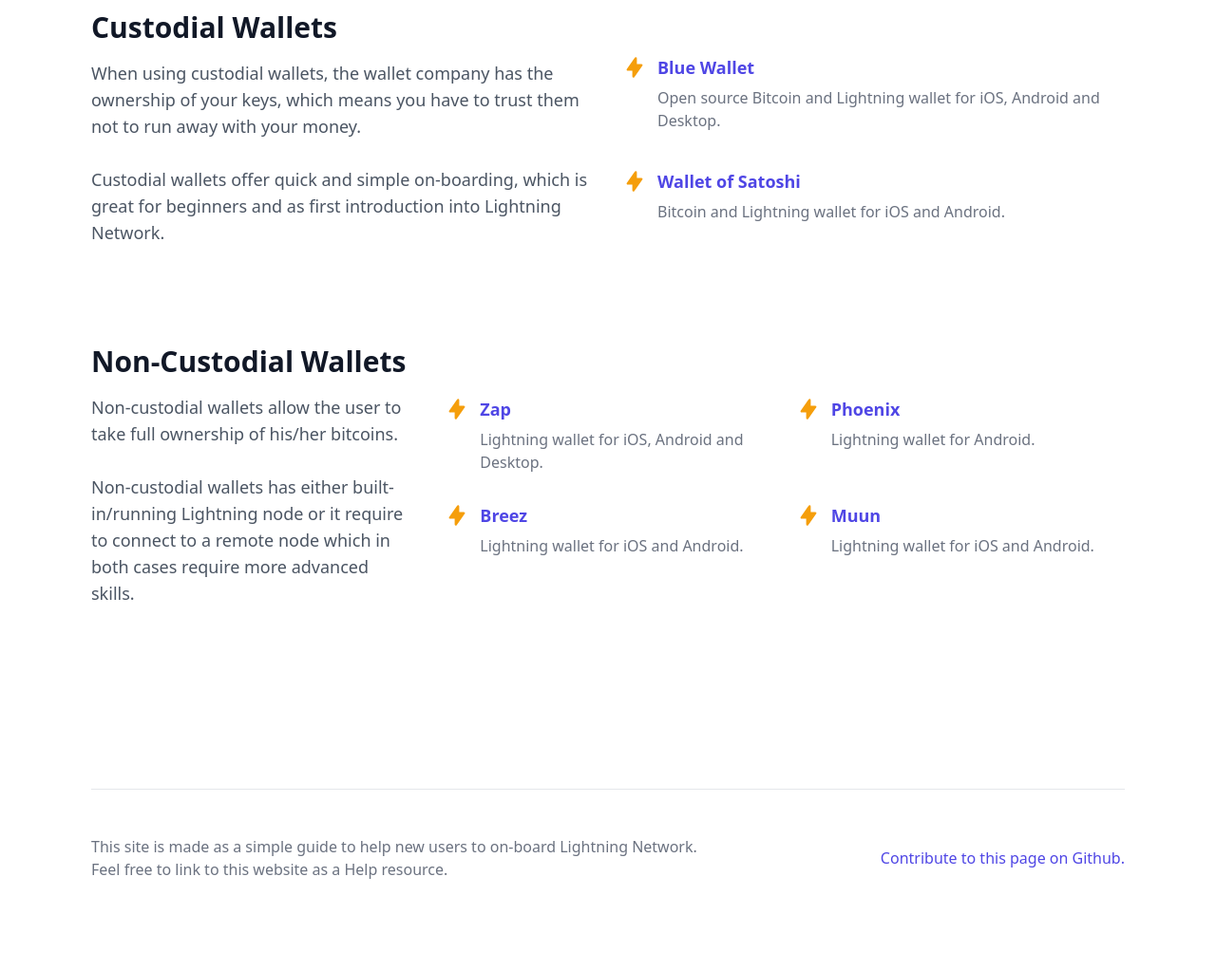
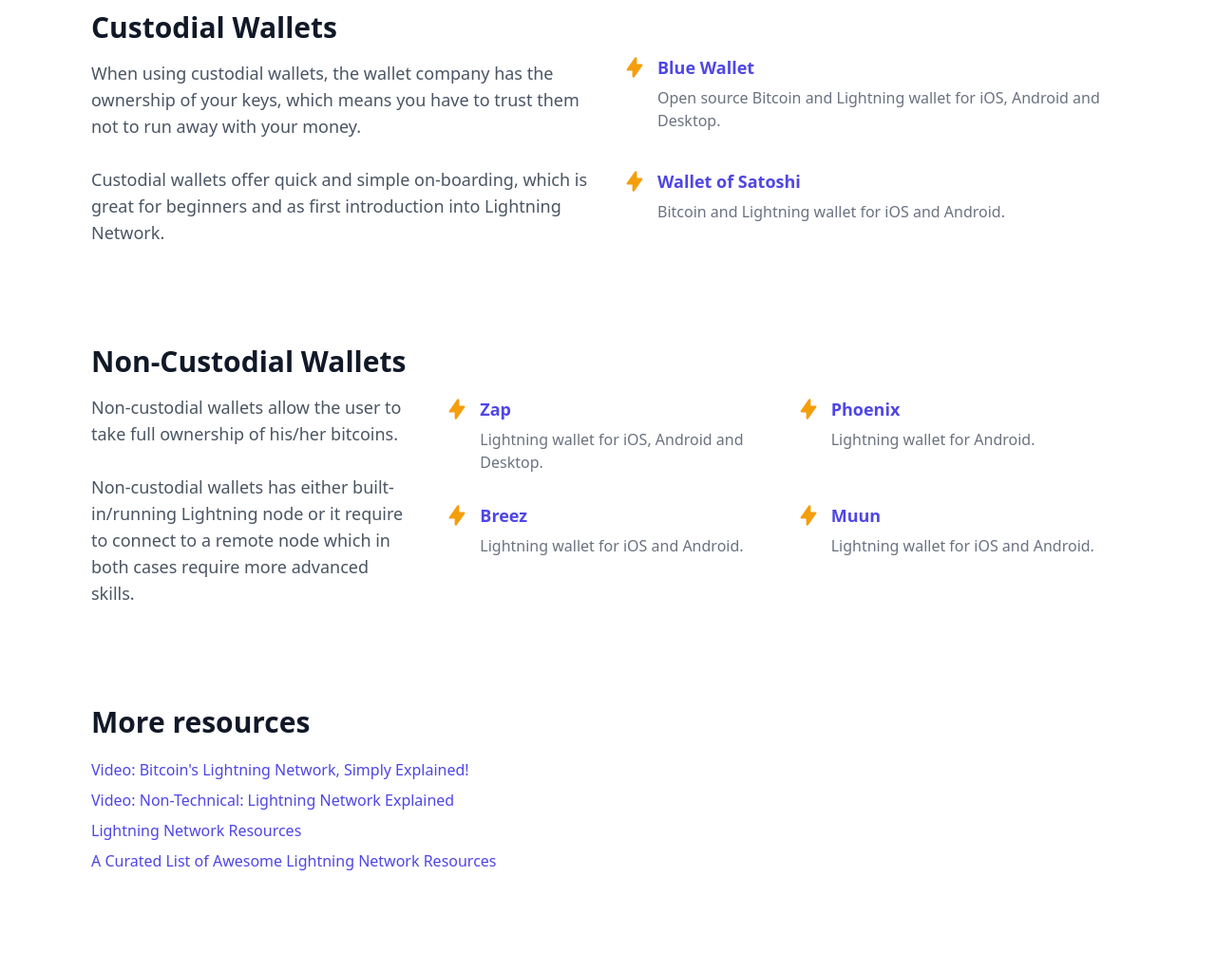
Before and after one commit to cryptochill/use-lightning-network, a website built with Vite: page index.html in a window 1280 px wide. Shown: the part 621-1643 px from the top of the page at 95% size. Before the commit the page ends 1597 px from the top, so only its background shows below. Built offline with nearby package versions, Linux system fonts and the light colour scheme; a web font is replaced by a local one; what @tailwindcss/typography would draw is missing.

Commit message:
Add more resources

```diff
--- a/index.html
+++ b/index.html
@@ -14,7 +14,12 @@
       <nav class="relative flex items-center justify-between sm:h-10 md:justify-center">
         <div class="flex items-center flex-1 md:absolute md:inset-y-0 md:left-0">
           <div class="flex items-center justify-between w-full md:w-auto text-yellow-500">
-            <svg class="h-10 w-auto hide-initially" xmlns="http://www.w3.org/2000/svg" viewBox="0 0 20 20" fill="currentColor" style="display: none"><path fill-rule="evenodd" d="M11.3 1.046A1 1 0 0112 2v5h4a1 1 0 01.82 1.573l-7 10A1 1 0 018 18v-5H4a1 1 0 01-.82-1.573l7-10a1 1 0 011.12-.38z" clip-rule="evenodd"/></svg>
+            <svg class="h-10 w-auto hide-initially" xmlns="http://www.w3.org/2000/svg" viewBox="0 0 20 20"
+                 fill="currentColor" style="display: none">
+              <path fill-rule="evenodd"
+                    d="M11.3 1.046A1 1 0 0112 2v5h4a1 1 0 01.82 1.573l-7 10A1 1 0 018 18v-5H4a1 1 0 01-.82-1.573l7-10a1 1 0 011.12-.38z"
+                    clip-rule="evenodd"/>
+            </svg>
           </div>
         </div>
 
@@ -65,7 +70,8 @@
         <div class="mt-12 lg:mt-14">
           <dl class="space-y-10">
             <div class="flex">
-              <svg class="flex-shrink-0 h-6 w-auto hide-initially text-yellow-500" xmlns="http://www.w3.org/2000/svg" viewBox="0 0 20 20"
+              <svg class="flex-shrink-0 h-6 w-auto hide-initially text-yellow-500" xmlns="http://www.w3.org/2000/svg"
+                   viewBox="0 0 20 20"
                    fill="currentColor" style="display: none">
                 <path fill-rule="evenodd"
                       d="M11.3 1.046A1 1 0 0112 2v5h4a1 1 0 01.82 1.573l-7 10A1 1 0 018 18v-5H4a1 1 0 01-.82-1.573l7-10a1 1 0 011.12-.38z"
@@ -73,7 +79,8 @@
               </svg>
               <div class="ml-3">
                 <dt class="text-lg leading-6 font-medium text-gray-900 font-semibold">
-                  <a href="https://bluewallet.io/" target="_blank" class="text-indigo-600 hover:text-indigo-900">Blue Wallet</a>
+                  <a href="https://bluewallet.io/" target="_blank"
+                     class="text-indigo-600 hover:text-indigo-900">Blue Wallet</a>
                 </dt>
                 <dd class="mt-2 text-base text-gray-500">
                   Open source Bitcoin and Lightning wallet for iOS, Android and Desktop.
@@ -104,8 +111,7 @@
       </div>
     </div>
 
-    <div>
-      <div class="max-w-6xl mx-auto py-12 px-4 sm:px-6 lg:py-24 lg:px-8 lg:grid lg:grid-cols-3 lg:gap-x-8">
+    <div class="max-w-6xl mx-auto pt-12 px-4 sm:px-6 lg:pt-24 lg:px-8 lg:grid lg:grid-cols-3 lg:gap-x-8">
       <div>
         <p class="mt-2 text-3xl font-extrabold text-gray-900">Non-Custodial Wallets</p>
         <p class="mt-4 text-lg text-gray-600">Non-custodial wallets allow the user to take full ownership of his/her bitcoins.
@@ -117,7 +123,8 @@
         <dl class="space-y-10 sm:space-y-0 sm:grid sm:grid-cols-2 sm:grid-flow-row sm:gap-x-6 sm:gap-y-8">
 
           <div class="flex">
-              <svg class="flex-shrink-0 h-6 w-auto hide-initially text-yellow-500" xmlns="http://www.w3.org/2000/svg" viewBox="0 0 20 20"
+            <svg class="flex-shrink-0 h-6 w-auto hide-initially text-yellow-500" xmlns="http://www.w3.org/2000/svg"
+                 viewBox="0 0 20 20"
                  fill="currentColor" style="display: none">
               <path fill-rule="evenodd"
                     d="M11.3 1.046A1 1 0 0112 2v5h4a1 1 0 01.82 1.573l-7 10A1 1 0 018 18v-5H4a1 1 0 01-.82-1.573l7-10a1 1 0 011.12-.38z"
@@ -153,7 +160,8 @@
           </div>
 
           <div class="flex">
-              <svg class="flex-shrink-0 h-6 w-auto hide-initially text-yellow-500" xmlns="http://www.w3.org/2000/svg" viewBox="0 0 20 20"
+            <svg class="flex-shrink-0 h-6 w-auto hide-initially text-yellow-500" xmlns="http://www.w3.org/2000/svg"
+                 viewBox="0 0 20 20"
                  fill="currentColor" style="display: none">
               <path fill-rule="evenodd"
                     d="M11.3 1.046A1 1 0 0112 2v5h4a1 1 0 01.82 1.573l-7 10A1 1 0 018 18v-5H4a1 1 0 01-.82-1.573l7-10a1 1 0 011.12-.38z"
@@ -161,7 +169,8 @@
             </svg>
             <div class="ml-3">
               <dt class="text-lg leading-6 font-medium text-gray-900 font-semibold">
-                  <a href="https://breez.technology/" target="_blank" class="text-indigo-600 hover:text-indigo-900">Breez</a>
+                <a href="https://breez.technology/" target="_blank"
+                   class="text-indigo-600 hover:text-indigo-900">Breez</a>
               </dt>
               <dd class="mt-2 text-base text-gray-500">
                 Lightning wallet for iOS and Android.
@@ -192,6 +201,22 @@
         </dl>
       </div>
     </div>
+
+    <div class="max-w-6xl mx-auto py-12 px-4 sm:px-6 lg:py-24 lg:px-8">
+      <div>
+        <p class="mt-2 text-3xl font-extrabold text-gray-900">More resources</p>
+
+        <div class="mt-4 font-medium leading-8">
+          <a href="https://www.youtube.com/watch?v=rrr_zPmEiME" target="_blank"
+             class="block text-indigo-600 hover:text-indigo-900">Video: Bitcoin's Lightning Network, Simply Explained!</a>
+          <a href="https://www.youtube.com/watch?v=rrr_zPmEiME" target="_blank"
+             class="block text-indigo-600 hover:text-indigo-900">Video: Non-Technical: Lightning Network Explained</a>
+          <a href="https://www.lopp.net/lightning-information.html" target="_blank"
+             class="block text-indigo-600 hover:text-indigo-900">Lightning Network Resources</a>
+          <a href="https://github.com/bcongdon/awesome-lightning-network" target="_blank"
+             class="block text-indigo-600 hover:text-indigo-900">A Curated List of Awesome Lightning Network Resources</a>
+        </div>
+      </div>
     </div>
 
   </div>
@@ -202,7 +227,8 @@
     <div class="border-t border-gray-200"></div>
     <div class="py-12 md:flex md:items-center md:justify-between">
       <div class="flex justify-center space-x-6 md:order-2">
-      <a href="https://github.com/cryptochill/use-lightning-network" class="text-base text-indigo-600 hover:text-gray-900" target="_blank">
+        <a href="https://github.com/cryptochill/use-lightning-network"
+           class="text-base text-indigo-600 hover:text-gray-900" target="_blank">
           Contribute to this page on Github.
         </a>
       </div>
```
Lines whose indentation alone changed are shown as unchanged.
